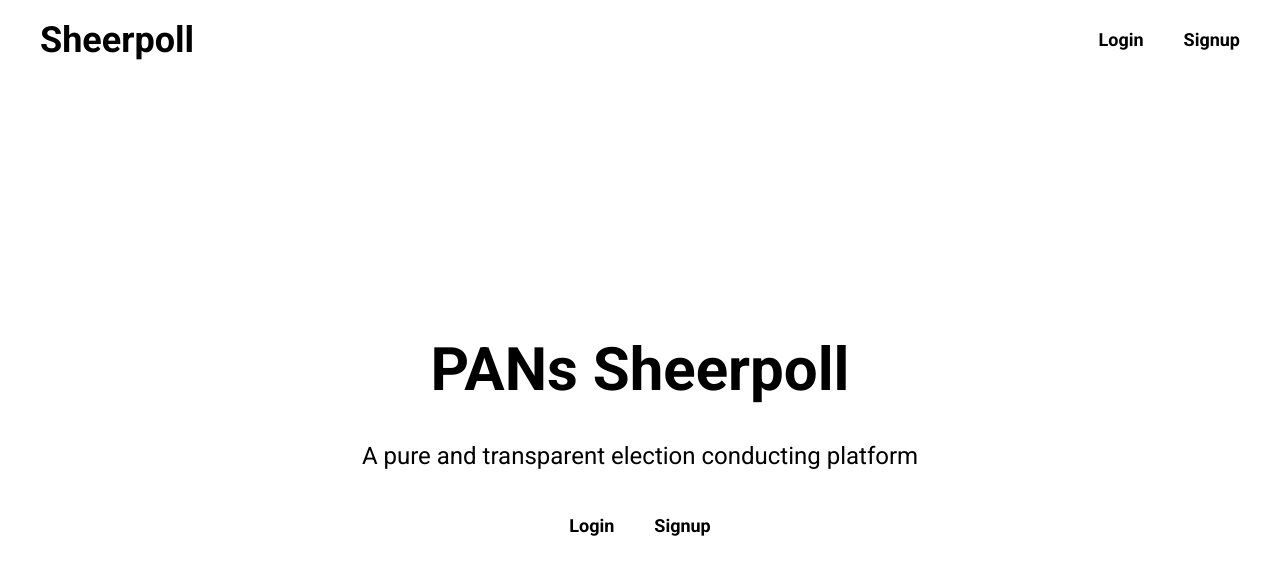
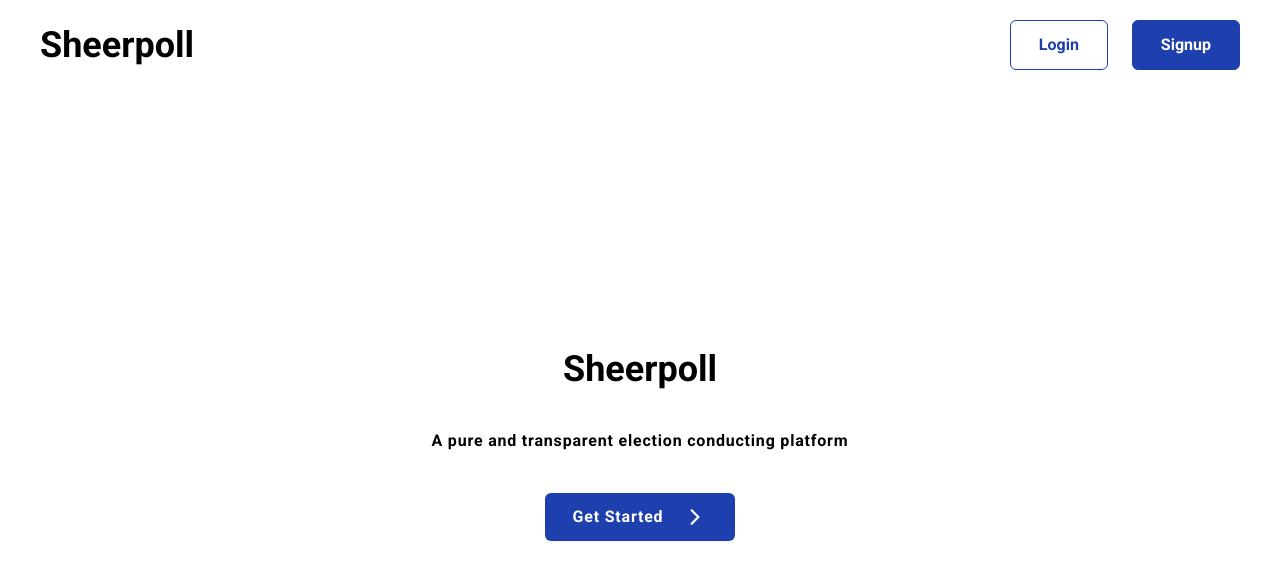
Before and after one commit to mmesomasaint/sheerpoll, a Next.js app: page / in a window 1280 px wide. Shown: the top 580 px of the page. Built offline with nearby package versions, Linux system fonts and the light colour scheme.

Commit message:
Feat: Redesign lander

```diff
--- a/app/page.tsx
+++ b/app/page.tsx
@@ -1,33 +1,42 @@
+'use client'
+
 import Link from 'next/link'
+import { useRouter } from 'next/navigation'
+import {IoIosArrowForward} from 'react-icons/io'
 
 export default function Home() {
+  const router = useRouter()
+
   return (
     <main className='flex min-h-screen flex-col items-center justify-between'>
-      <div className='flex justify-between items-center gap-10 px-10 py-5 w-full'>
-        <div className='flex justify-start items-center gap-10'>
+      <div className='flex justify-between items-center gap-6 sm:gap-10 px-5 sm:px-10 py-5 w-full'>
           <h1 className='text-4xl font-bold'>Sheerpoll</h1>
-        </div>
-        <div className='flex justify-end items-center gap-10'>
-          <Link href='/v/auth/login' className='text-lg font-bold'>
+        <div className='flex justify-end items-center gap-6'>
+          <Link href='/v/auth/login' className='text-base font-semibold px-7 py-3 border border-primary text-primary rounded-md'>
             Login
           </Link>
-          <Link href='/v/auth/register' className='text-lg font-bold'>
+          <Link href='/v/auth/register' className='hidden sm:block text-base font-semibold px-7 py-3 border border-primary bg-primary text-white rounded-md'>
             Signup
           </Link>
         </div>
       </div>
-      <div className='grow flex flex-col justify-center items-center gap-10 p-10'>
-        <h1 className='text-6xl font-bold'>PANs Sheerpoll</h1>
-        <p className='text-2xl'>
+      <div className='grow w-full flex flex-col justify-center items-center gap-10 p-5 sm:p-10'>
+        <h1 className='text-4xl font-bold'>Sheerpoll</h1>
+        <p className='text-center text-base font-semibold tracking-wider'>
           A pure and transparent election conducting platform
         </p>
         <div className='flex justify-center items-center gap-10'>
-          <Link href='/v/auth/login' className='text-lg font-bold'>
-            Login
-          </Link>
-          <Link href='/v/auth/signup' className='text-lg font-bold'>
-            Signup
-          </Link>
+          <button
+            type='button'
+            className='px-7 py-3 bg-primary rounded-md shadow-sm'
+            onClick={() => router.push('/v/auth/register')}
+          >
+            <div className='flex justify-between items-center gap-5'>
+              <p className='text-white text-base font-semibold tracking-wider'>
+            Get Started</p>
+            <IoIosArrowForward className='text-2xl text-white' />
+            </div>
+          </button>
         </div>
       </div>
     </main>
```
